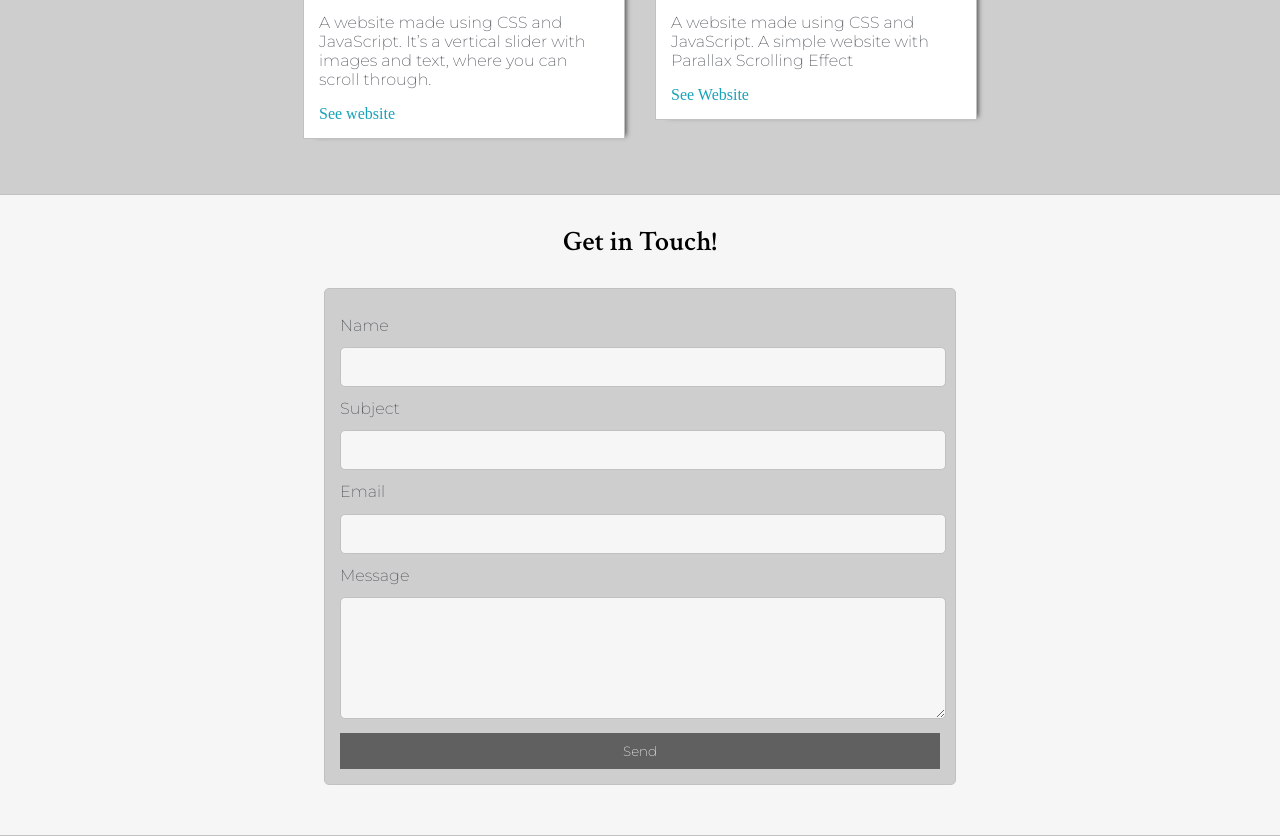
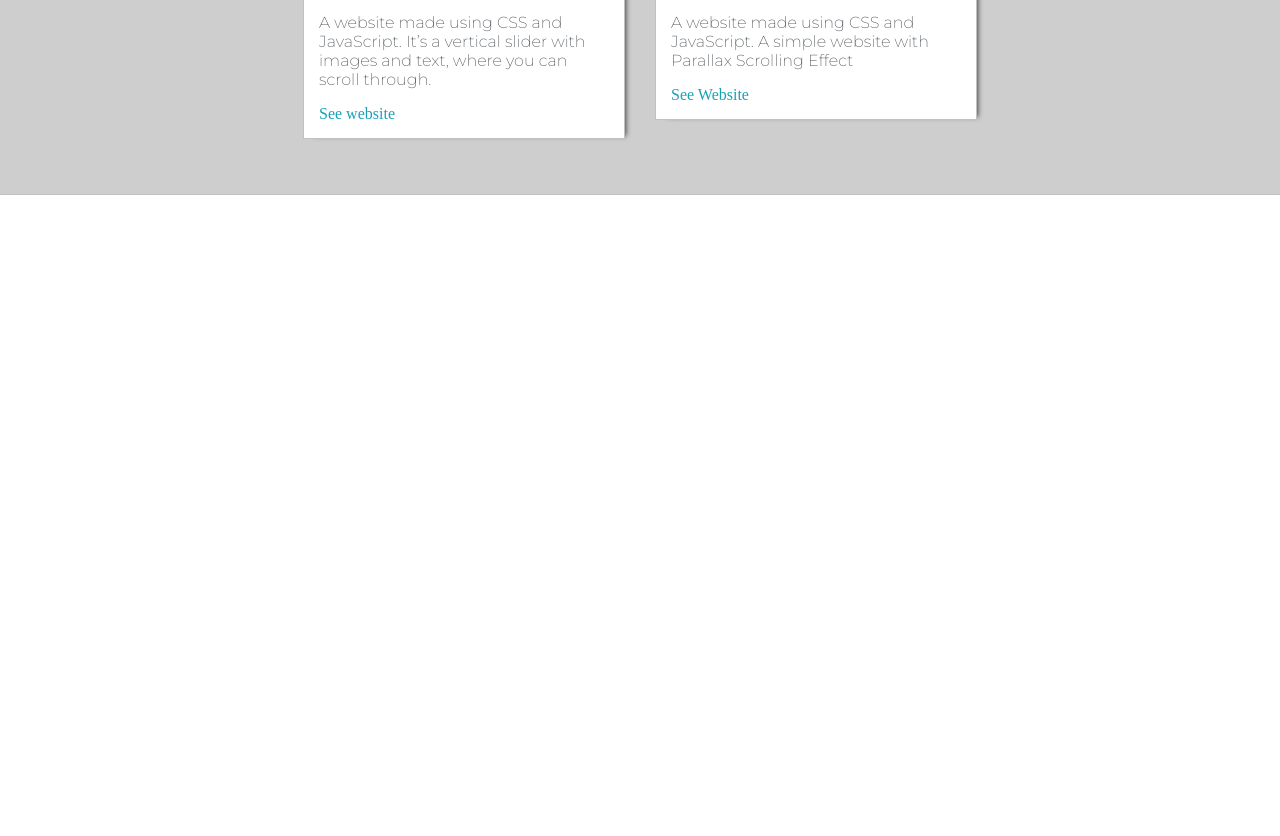
Before and after one commit to Daria200/portfolio, a plain HTML site: page index.html in a window 1280 px wide. Shown: the part 1928-2764 px from the top of the page. After the commit the page ends 2123 px from the top, so only its background shows below. Drawn offline with Linux system fonts and the light colour scheme; a web font is replaced by a local one.

Commit message:
removing the form

```diff
--- a/index.html
+++ b/index.html
@@ -186,27 +186,7 @@
       </div>
     </section>
 
-    <section class="s2">
-      <div class="main-container">
-        <h3 style="text-align: center">Get in Touch!</h3>
-        <form id="contact-form">
-          <a name="contact"></a>
 
-          <label>Name</label>
-          <input class="input-field" type="text" name="name" />
-
-          <label>Subject</label>
-          <input class="input-field" type="text" name="subject" />
-
-          <label>Email</label>
-          <input class="input-field" type="text" name="email" required />
-
-          <label>Message</label>
-          <textarea class="input-field" name="message" required></textarea>
-          <input id="submit-btn" type="submit" value="Send" />
-        </form>
-      </div>
-    </section>
     <script type="text/javascript" src="script.js"></script>
   </body>
 </html>
```
